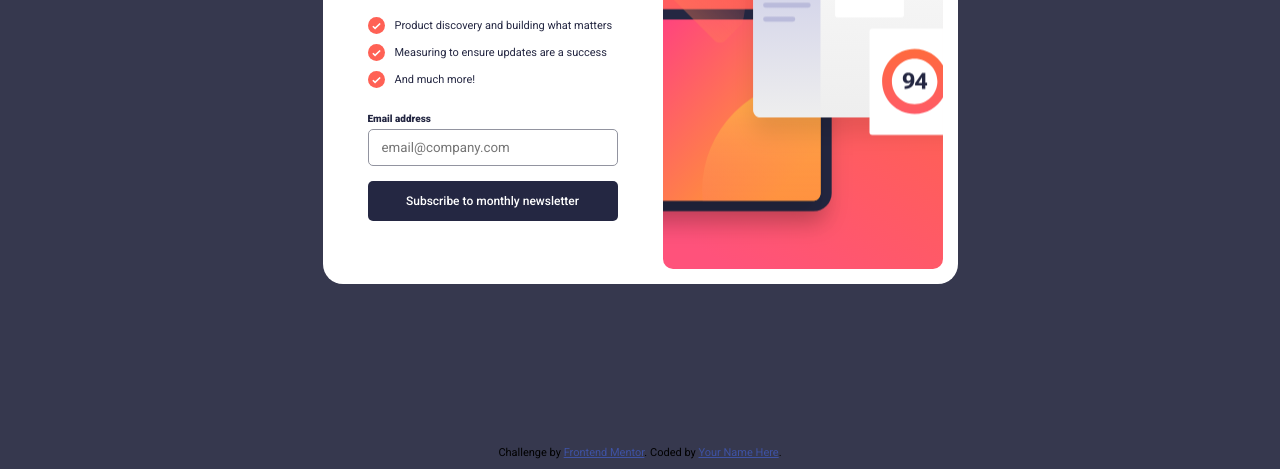
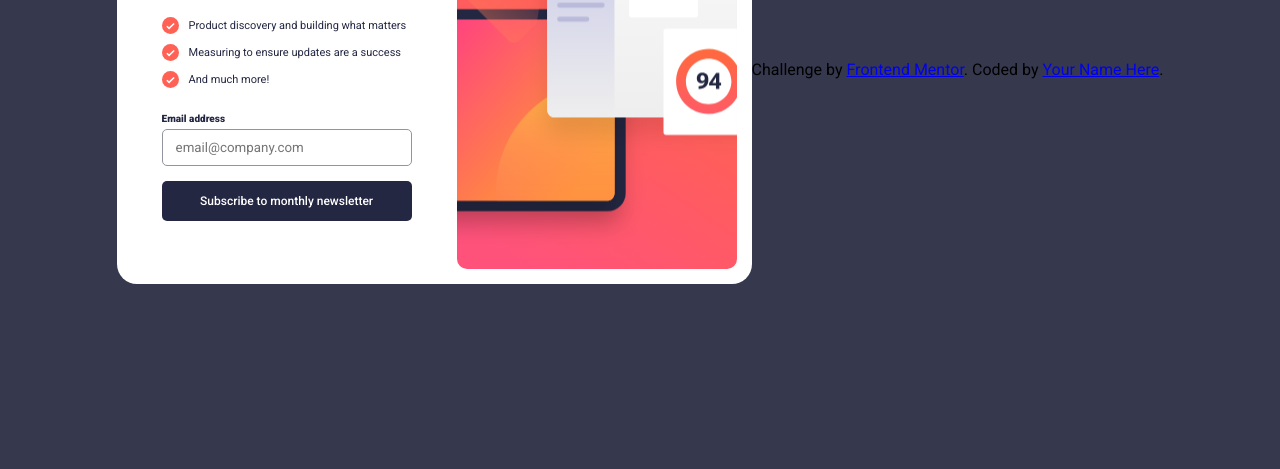
Before and after one commit to plutuxx/Newsletter-sign-up-form-with-success-message.io, a plain HTML site: page index.html in a window 1280 px wide. Shown: the part 331-800 px from the top of the page. Drawn offline with Linux system fonts and the light colour scheme.

Commit message:
Add files via upload

```diff
--- a/index.html
+++ b/index.html
@@ -23,18 +23,7 @@
       Frontend Mentor | Newsletter sign-up form with success message
     </title>
 
-    <style>
-      .attribution {
-        position: absolute;
-        bottom: 0;
-        margin-bottom: 10px;
-        font-size: 11px;
-        text-align: center;
-      }
-      .attribution a {
-        color: hsl(228, 45%, 44%);
-      }
-    </style>
+
   </head>
   <body>
     <div class="container" id="container" >
```
